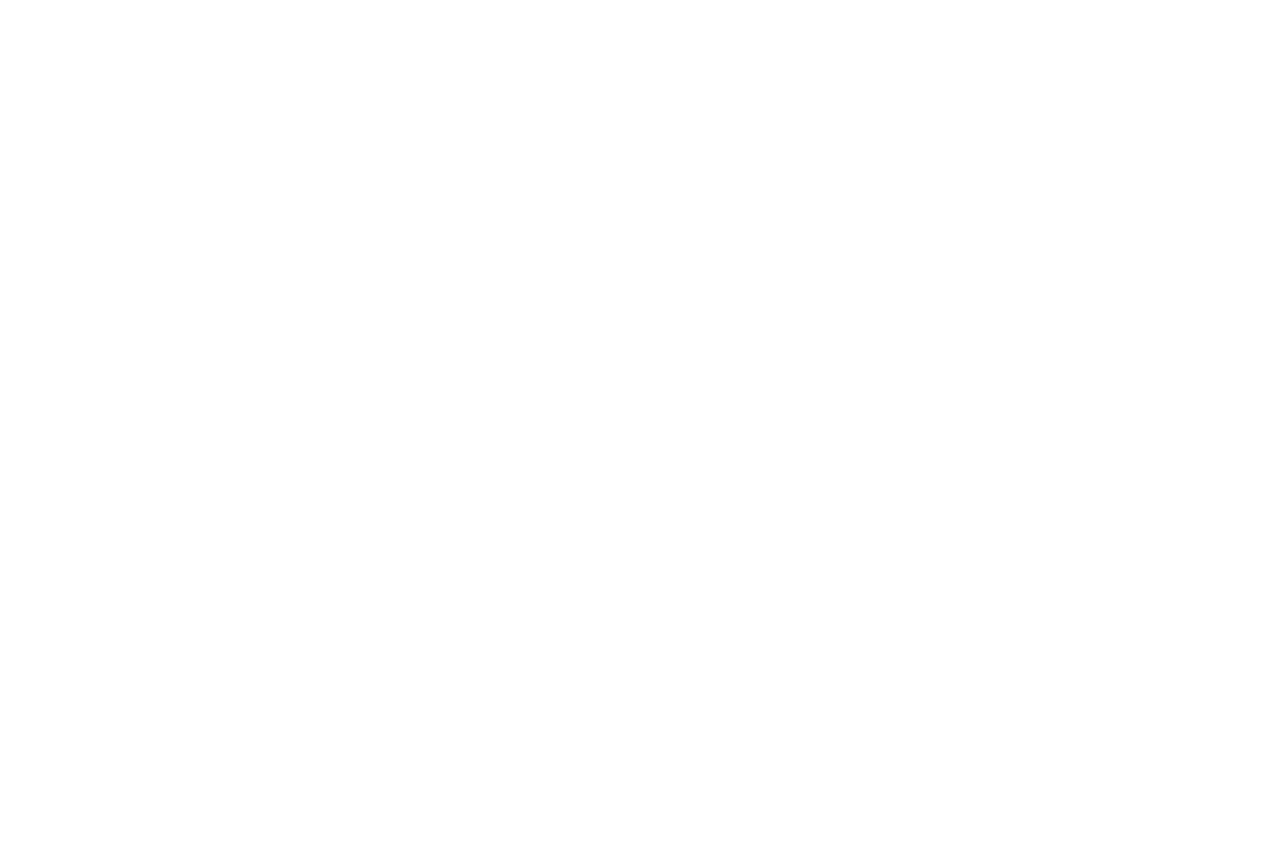
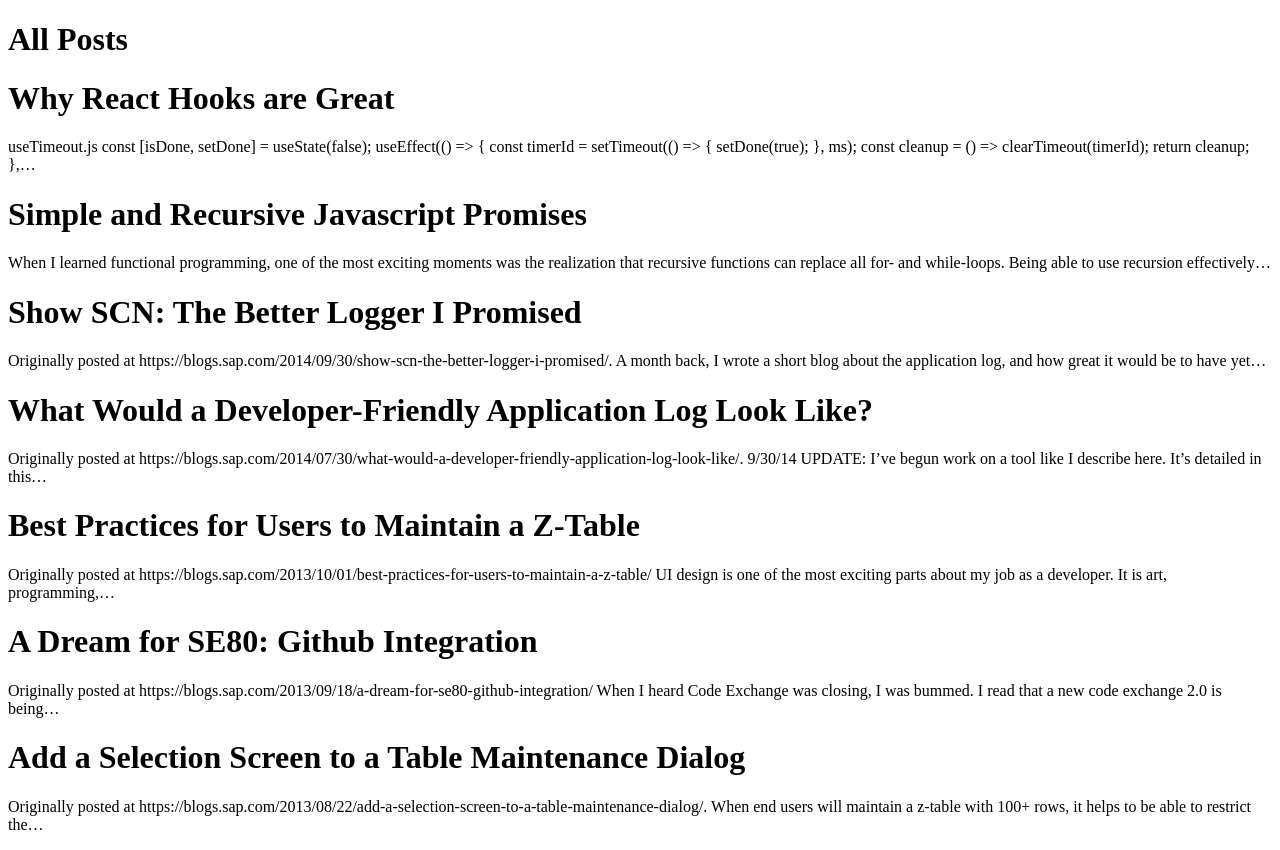
Before and after one commit to epeterson320/epeterson320.github.io, a Gatsby site: page /posts in a window 1280 px wide. Before the commit the page ends 800 px from the top, so only its background shows below. Built offline with nearby package versions, Linux system fonts and the light colour scheme; Gatsby itself is replaced by a stand-in of ours.

Commit message:
Add posts page

```diff
--- a/src/pages/posts.js
+++ b/src/pages/posts.js
@@ -1,3 +1,43 @@
-const AllPostsPage = () => null;
+import React from 'react';
+import { graphql, StaticQuery } from 'gatsby';
+
+const AllPosts = (props) => (
+  <main>
+    <h1>All Posts</h1>
+    {props.data.allMarkdownRemark.edges.map(({ node }) => (
+      <div key={node.fields.slug}>
+        <h1>{node.frontmatter.title}</h1>
+        <p>{node.excerpt}</p>
+      </div>
+    ))}
+  </main>
+);
+
+const AllPostsPage = () => (
+  <StaticQuery
+    query={query}
+    render={(data) => <AllPosts data={data} />}
+  />
+);
 
 export default AllPostsPage;
+
+const query = graphql`
+  query PostsQuery {
+    allMarkdownRemark(sort: { fields: [fields___date], order: DESC }) {
+      edges {
+        node {
+          frontmatter {
+            title
+          }
+          fields {
+            slug
+            date: date(formatString: "MMMM DD, YYYY")
+            datetime: date
+          }
+          excerpt(pruneLength: 200)
+        }
+      }
+    }
+  }
+`;
```
